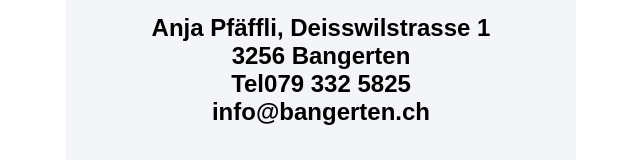
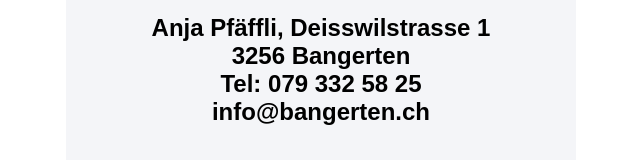
Before and after one commit to puck3000/bauernhof, a Nuxt app: page / in a window 1280 px wide. Shown: the part 381-541 px from the top of the page, without its empty margins (319-959 px from the left). Built offline with nearby package versions, Linux system fonts and the light colour scheme.

Commit message:
hacks webapp view

```diff
--- a/components/Visitenkarte.vue
+++ b/components/Visitenkarte.vue
@@ -5,7 +5,7 @@
             Anja Pfäffli, Deisswilstrasse 1 <br>
             3256 Bangerten
         </p>
-        <a href="tel:+41793325825"><span>Tel</span>079 332 5825</a><br>
+        <a href="tel:+41793325825"><span>Tel: </span>079 332 58 25</a><br>
         <a href="mailto:info@bangerten.ch">info@bangerten.ch</a>
     </div>
 
--- a/pages/index.vue
+++ b/pages/index.vue
@@ -10,6 +10,12 @@ import Wrapper from "~/components/Wrapper.vue";
 export default {
   components: {
     Wrapper
+  },
+
+  mounted: function() {
+    this.$nextTick(function() {
+      window.scrollTo(0, 1);
+    });
   }
 };
 </script>
```
